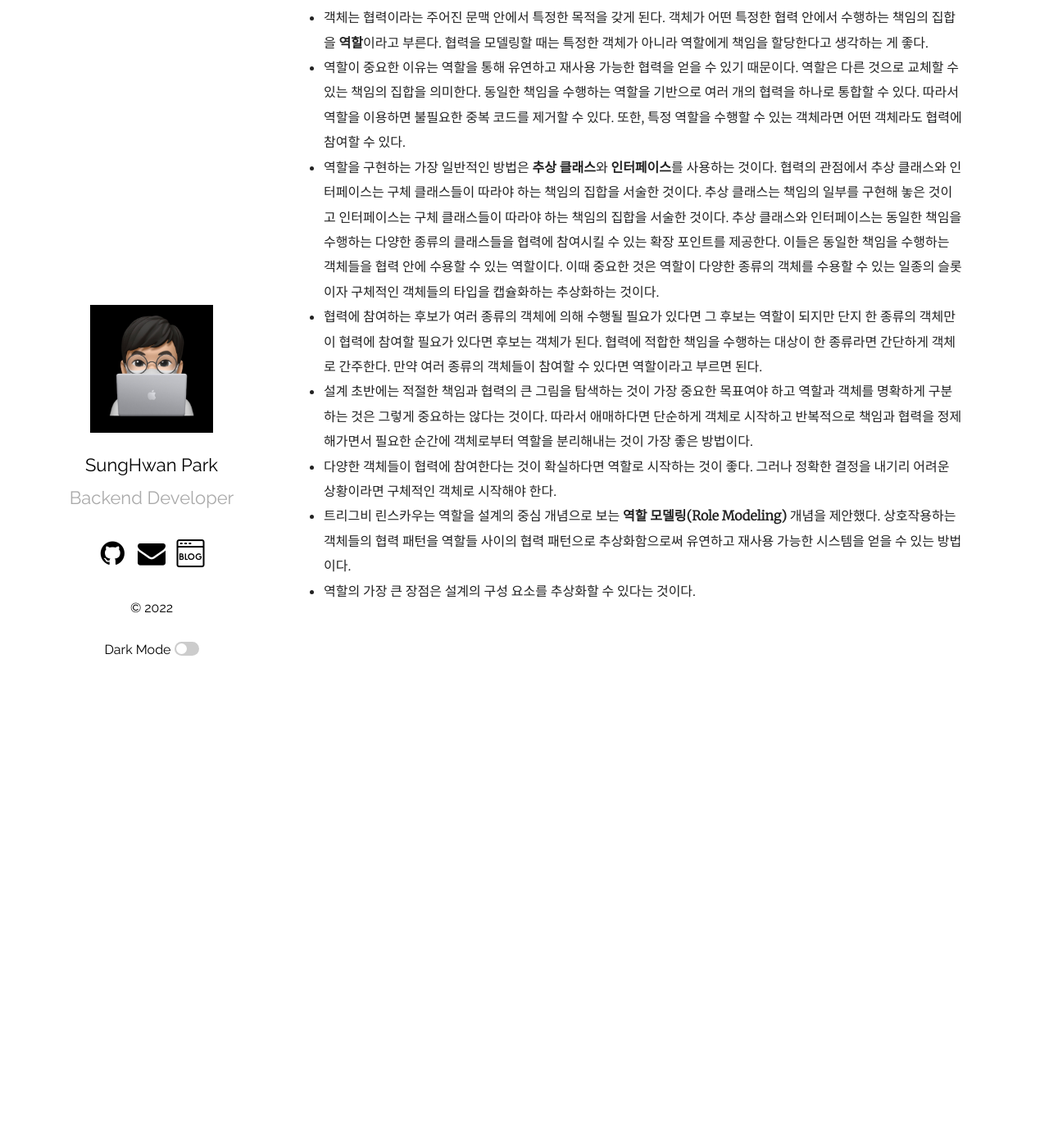
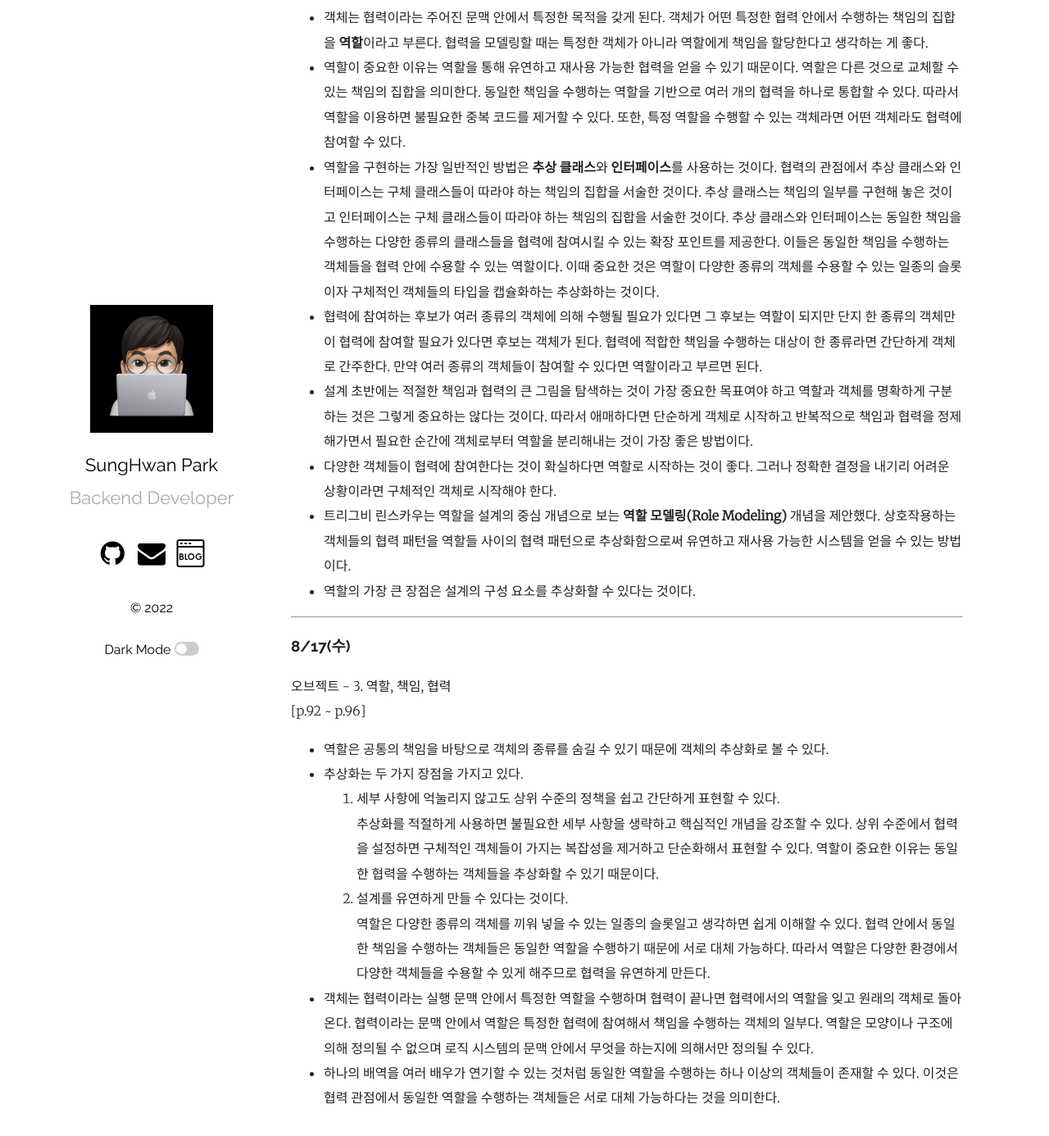
Before and after one commit to mrpark219/TIL, a Jekyll site: the page built from _posts/2022-08-01-8월TIL.markdown, in a window 1280 px wide and 1400 px high, scrolled down 15897 px. Shown: the top 1386 px of the window at 82% size. Built offline with Jekyll 4.4.1, drawn with Linux system fonts in a browser that asks for light colours; comment, search, counter and statistics services are not loaded; before the commit the page ends 16678 px from its top, so only the background shows below that.

Commit message:
feat: 2022-08-17 TIL 추가

```diff
--- a/_posts/2022-08-01-8월TIL.markdown
+++ b/_posts/2022-08-01-8월TIL.markdown
@@ -375,3 +375,19 @@ categories: 202208 TIL
 -   다양한 객체들이 협력에 참여한다는 것이 확실하다면 역할로 시작하는 것이 좋다. 그러나 정확한 결정을 내기리 어려운 상황이라면 구체적인 객체로 시작해야 한다.
 -   트리그비 린스카우는 역할을 설계의 중심 개념으로 보는 **역할 모델링(Role Modeling)** 개념을 제안했다. 상호작용하는 객체들의 협력 패턴을 역할들 사이의 협력 패턴으로 추상화함으로써 유연하고 재사용 가능한 시스템을 얻을 수 있는 방법이다.
 -   역할의 가장 큰 장점은 설계의 구성 요소를 추상화할 수 있다는 것이다.
+
+---
+
+### 8/17(수)
+
+오브젝트 - 3. 역할, 책임, 협력
+[p.92 ~ p.96]
+
+-   역할은 공통의 책임을 바탕으로 객체의 종류를 숨길 수 있기 때문에 객체의 추상화로 볼 수 있다.
+-   추상화는 두 가지 장점을 가지고 있다.
+    1. 세부 사항에 억눌리지 않고도 상위 수준의 정책을 쉽고 간단하게 표현할 수 있다.
+       추상화를 적절하게 사용하면 불필요한 세부 사항을 생략하고 핵심적인 개념을 강조할 수 있다. 상위 수준에서 협력을 설정하면 구체적인 객체들이 가지는 복잡성을 제거하고 단순화해서 표현할 수 있다. 역할이 중요한 이유는 동일한 협력을 수행하는 객체들을 추상화할 수 있기 때문이다.
+    2. 설계를 유연하게 만들 수 있다는 것이다.
+       역할은 다양한 종류의 객체를 끼워 넣을 수 있는 일종의 슬롯일고 생각하면 쉽게 이해할 수 있다. 협력 안에서 동일한 책임을 수행하는 객체들은 동일한 역할을 수행하기 때문에 서로 대체 가능하다. 따라서 역할은 다양한 환경에서 다양한 객체들을 수용할 수 있게 해주므로 협력을 유연하게 만든다.
+-   객체는 협력이라는 실행 문맥 안에서 특정한 역할을 수행하며 협력이 끝나면 협력에서의 역할을 잊고 원래의 객체로 돌아온다. 협력이라는 문맥 안에서 역할은 특정한 협력에 참여해서 책임을 수행하는 객체의 일부다. 역할은 모양이나 구조에 의해 정의될 수 없으며 로직 시스템의 문맥 안에서 무엇을 하는지에 의해서만 정의될 수 있다.
+-   하나의 배역을 여러 배우가 연기할 수 있는 것처럼 동일한 역할을 수행하는 하나 이상의 객체들이 존재할 수 있다. 이것은 협력 관점에서 동일한 역할을 수행하는 객체들은 서로 대체 가능하다는 것을 의미한다.
```
